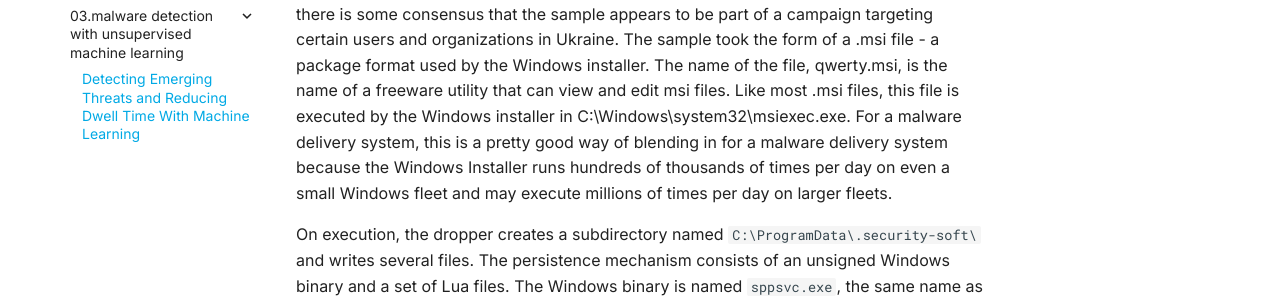
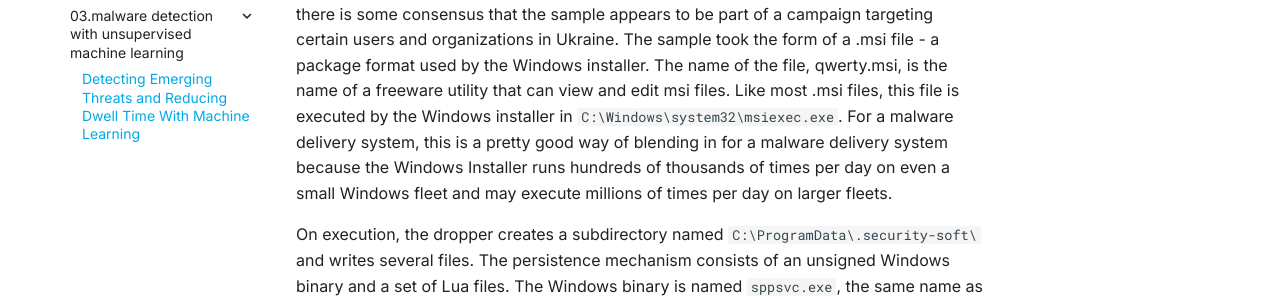
Before and after one commit to elastic/security-research, an MkDocs documentation site: the page built from content/intelligence/2022/03/03.malware-detection-with-unsupervised-machine-learning/article.md, in a window 1280 px wide and 900 px high, scrolled down 580 px. Shown: the part 308-607 px from the top of the window. Built offline with MkDocs 1.6.1 and Material for MkDocs 9.7.7, drawn with Linux system fonts in a browser that asks for light colours; some of the changed text lies outside the part shown.

Commit message:
format
formatted one more path

````diff
--- a/content/intelligence/2022/03/03.malware-detection-with-unsupervised-machine-learning/article.md
+++ b/content/intelligence/2022/03/03.malware-detection-with-unsupervised-machine-learning/article.md
@@ -16,7 +16,7 @@ Machine learning detections are a powerful tool for detecting emerging threats w
 
 ## Case Study: Malware Detection by an Unsupervised Machine Learning Job
 
-On February 26, some discussion took place about a fresh malware sample that was not yet detected. While attribution has not yet been established, at the time of this writing, there is some consensus that the sample appears to be part of a campaign targeting certain users and organizations in Ukraine. The sample took the form of a .msi file - a package format used by the Windows installer. The name of the file, qwerty.msi, is the name of a freeware utility that can view and edit msi files. Like most .msi files, this file is executed by the Windows installer in C:\Windows\system32\msiexec.exe. For a malware delivery system, this is a pretty good way of blending in for a malware delivery system because the Windows Installer runs hundreds of thousands of times per day on even a small Windows fleet and may execute millions of times per day on larger fleets.
+On February 26, some discussion took place about a fresh malware sample that was not yet detected. While attribution has not yet been established, at the time of this writing, there is some consensus that the sample appears to be part of a campaign targeting certain users and organizations in Ukraine. The sample took the form of a .msi file - a package format used by the Windows installer. The name of the file, qwerty.msi, is the name of a freeware utility that can view and edit msi files. Like most .msi files, this file is executed by the Windows installer in ```C:\Windows\system32\msiexec.exe```. For a malware delivery system, this is a pretty good way of blending in for a malware delivery system because the Windows Installer runs hundreds of thousands of times per day on even a small Windows fleet and may execute millions of times per day on larger fleets.
 
 On execution, the dropper creates a subdirectory named ```C:\ProgramData\.security-soft\``` and writes several files. The persistence mechanism consists of an unsigned Windows binary and a set of Lua files. The Windows binary is named ```sppsvc.exe```, the same name as a core Windows process, the Microsoft Software Protection Platform Service, which executes at least fourteen thousand times per day on even a small Windows fleet.
 
````
